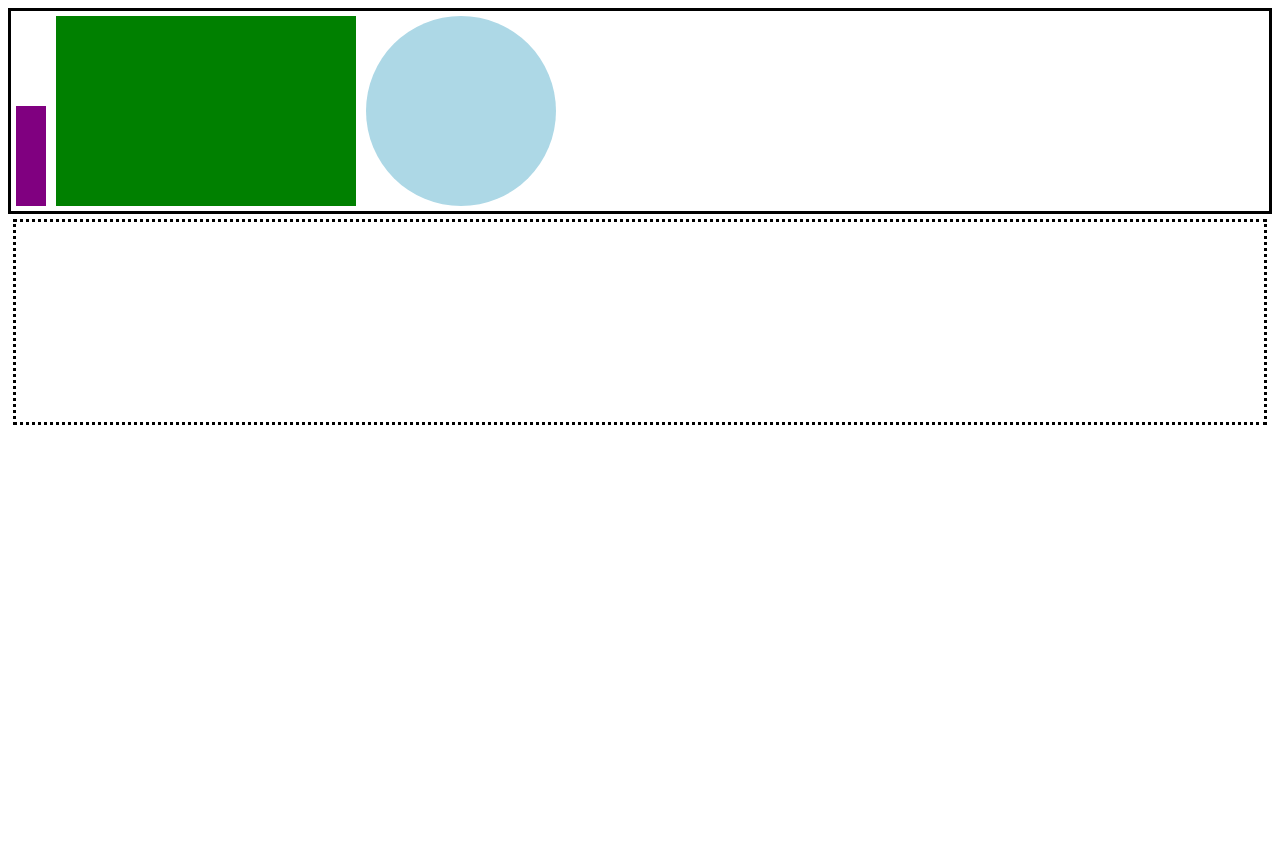
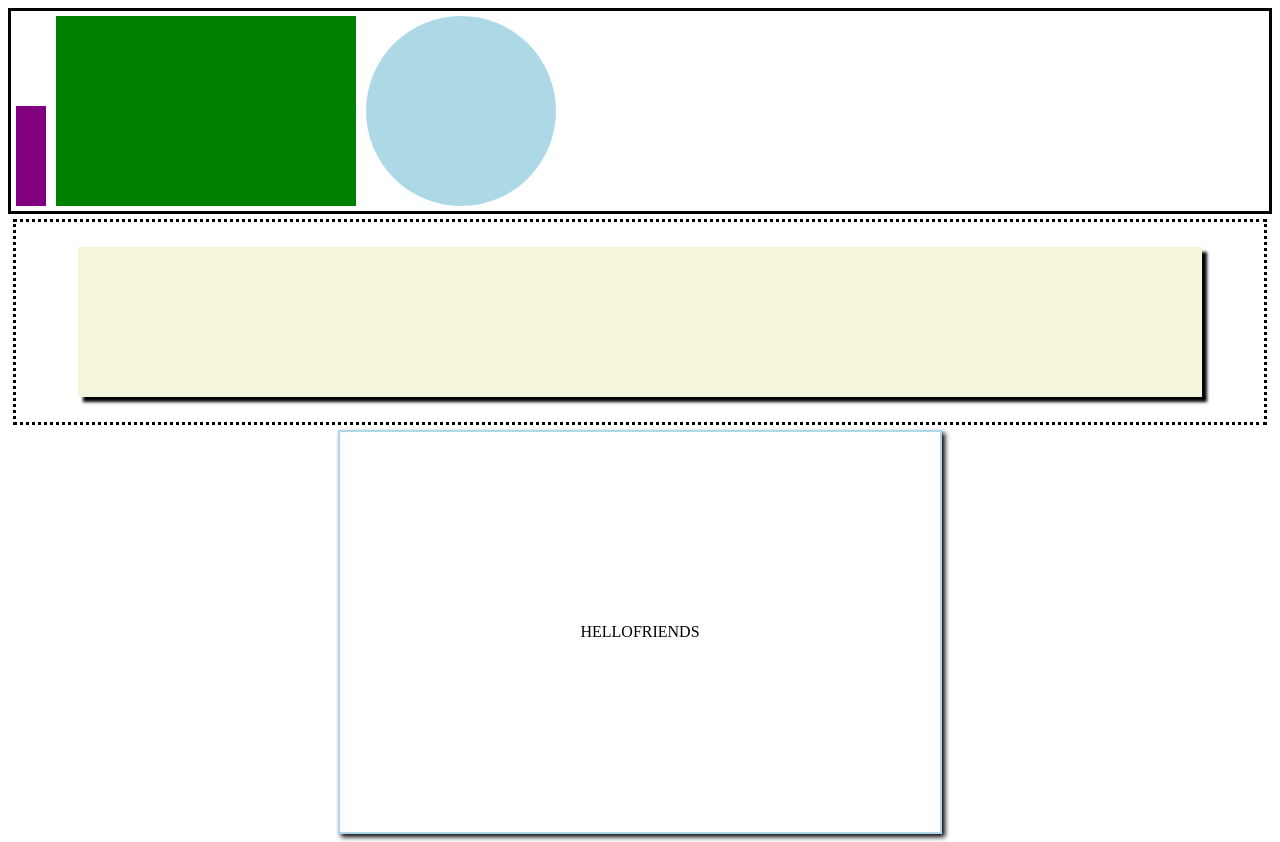
Before and after one commit to KelseyATaylor/html-css-2, a plain HTML site: page drill-2/index.html in a window 1280 px wide. Before the commit the page ends 800 px from the top, so only its background shows below. Drawn offline with Linux system fonts and the light colour scheme.

Commit message:
drill 2 complete

```diff
--- a/drill-2/index.css
+++ b/drill-2/index.css
@@ -32,8 +32,29 @@
 	border: 3px dotted black;
 	display: flex;
 	margin: 5px;
+	align-items: center;
+	justify-content: center;
 }
 
 .beige-rectangle {
 	background-color: beige;
+	height: 75%;
+	width: 90%;
+	box-shadow: 5px 5px 3px;
 }
+
+.hello-container {
+	display: flex;
+	justify-content: center;
+}
+
+.hello-rectangle {
+	background-color: white;
+	height: 400px;
+	width: 600px;
+	border: 2px solid lightblue;
+	box-shadow: 3px 3px 5px;
+	display: flex;
+	justify-content: center;
+	align-items: center;
+}
--- a/drill-2/index.html
+++ b/drill-2/index.html
@@ -18,5 +18,13 @@
 		<div class="dotted-border">
 			<div class="beige-rectangle"></div>
 		</div>
+
+		<div class="hello-container">
+			<div class="hello-rectangle">
+				<p>HELLO</p>
+				<br />
+				<p>FRIENDS</p>
+			</div>
+		</div>
 	</body>
 </html>
```
